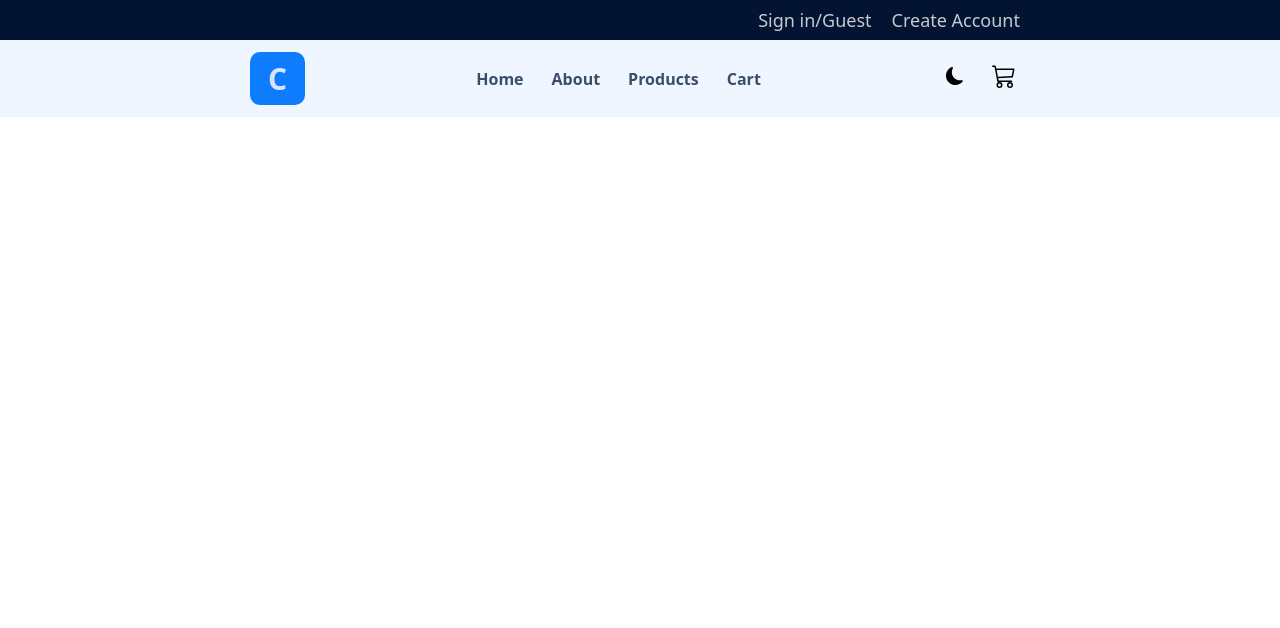
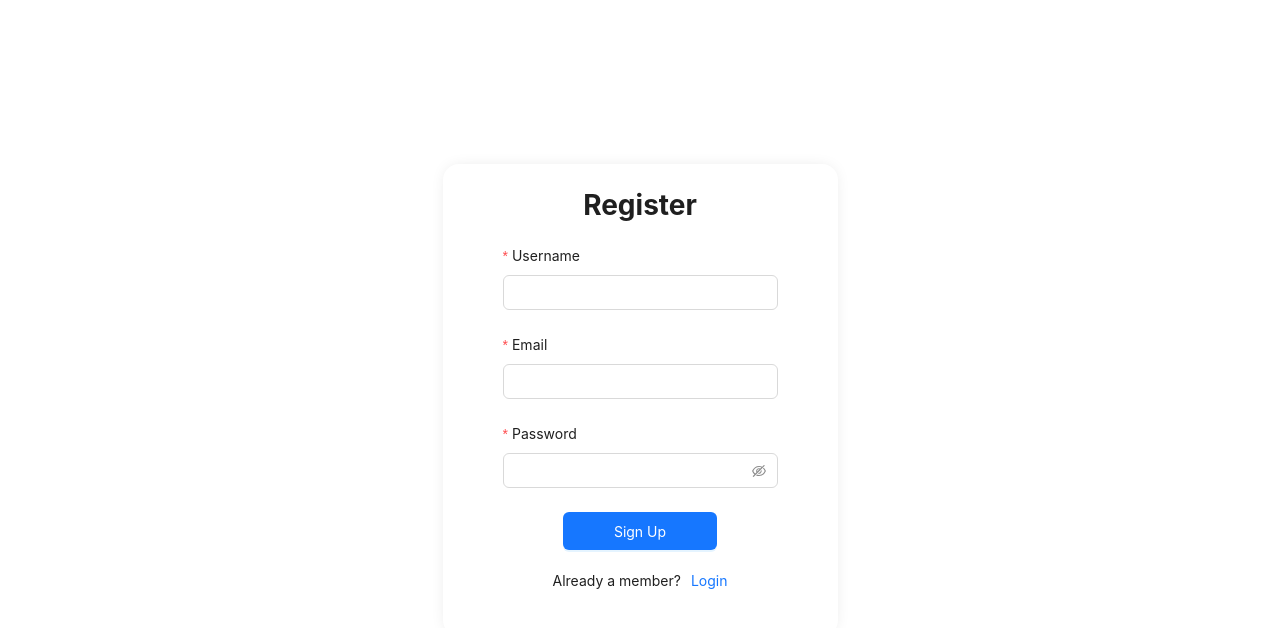
Before and after one commit to Zeel0721/Comfystore, a React (Vite) app in the folder React/: page /signup in a window 1280 px wide. Shown: the top 628 px of the page. Built offline with nearby package versions, Linux system fonts and the light colour scheme.

Commit message:
Created Login and Singup component

```diff
--- a/React/src/App.jsx
+++ b/React/src/App.jsx
@@ -1,14 +1,24 @@
-import { useState } from "react";
 import { Routes, Route } from "react-router-dom";
 import Navbar from "./Navbar";
 import Home from "./Store/Home";
+import About from "./Store/About";
+import Products from "./Store/Products";
+import Cart from "./Store/Cart";
+import Login from "./User/Login";
+import Signup from "./User/Signup";
 
 export default function App() {
   return (
     <>
-      <Navbar />
       <Routes>
-        <Route path="/" element={<Home />}></Route>
+        <Route path="/" element={<Navbar />}>
+          <Route index element={<Home />} />
+          <Route path="About" element={<About />} />
+          <Route path="Products" element={<Products />} />
+          <Route path="Cart" element={<Cart />} />
+        </Route>
+        <Route path="/login" element={<Login />} />
+        <Route path="/signup" element={<Signup />} />
       </Routes>
     </>
   );
--- a/React/src/Navbar.jsx
+++ b/React/src/Navbar.jsx
@@ -1,5 +1,5 @@
-import React from 'react'
-import { Link, NavLink } from 'react-router-dom'
+import React from "react";
+import { Link, NavLink, Outlet } from "react-router-dom";
 
 export default function Navbar() {
   return (
@@ -7,41 +7,83 @@ export default function Navbar() {
       <header className="login-nav">
         <div className="header-container">
           <div className="header-item">
-                    <a href=''>
-                        Sign in/Guest
-                    </a>
-                    <a href=''>
-                        Create Account
-                    </a>
+            <Link to="/login">Sign in/Guest</Link>
+            <Link to="signup">Create Account</Link>
           </div>
         </div>
       </header>
       <nav className="nav">
         <div className="nav-container">
           <div className="logo">
-                    <a className='nav-item' id='logo'>C</a>
+            <a className="nav-item" id="logo">
+              C
+            </a>
           </div>
           <div className="nav-links">
-                    <Link to='/' className='nav-item active' id='home'>Home</Link>
-                    <Link to='/about' className='nav-item' id='about'>About</Link>
-                    <Link to='/products' className='nav-item' id='products'>Products</Link>
-                    <Link to='/cart' className='nav-item' id='cart'>Cart</Link>
+            <Link to="/" className="nav-item active" id="home">
+              Home
+            </Link>
+            <Link to="/about" className="nav-item" id="about">
+              About
+            </Link>
+            <Link to="/products" className="nav-item" id="products">
+              Products
+            </Link>
+            <Link to="/cart" className="nav-item" id="cart">
+              Cart
+            </Link>
           </div>
           <div className="ui-links">
-                    <button className='nav-btn' id='toggle-theme'>
-                        <div className='toggle-theme' id='dark'>
-                            <svg stroke="currentColor" fill="currentColor" strokeWidth="0" viewBox="0 0 16 16" className="swap-off h-4 w-4" height="1em" width="1em" xmlns="http://www.w3.org/2000/svg"><path d="M6 .278a.768.768 0 0 1 .08.858 7.208 7.208 0 0 0-.878 3.46c0 4.021 3.278 7.277 7.318 7.277.527 0 1.04-.055 1.533-.16a.787.787 0 0 1 .81.316.733.733 0 0 1-.031.893A8.349 8.349 0 0 1 8.344 16C3.734 16 0 12.286 0 7.71 0 4.266 2.114 1.312 5.124.06A.752.752 0 0 1 6 .278z"></path></svg>
+            <button className="nav-btn" id="toggle-theme">
+              <div className="toggle-theme" id="dark">
+                <svg
+                  stroke="currentColor"
+                  fill="currentColor"
+                  strokeWidth="0"
+                  viewBox="0 0 16 16"
+                  className="swap-off h-4 w-4"
+                  height="1em"
+                  width="1em"
+                  xmlns="http://www.w3.org/2000/svg"
+                >
+                  <path d="M6 .278a.768.768 0 0 1 .08.858 7.208 7.208 0 0 0-.878 3.46c0 4.021 3.278 7.277 7.318 7.277.527 0 1.04-.055 1.533-.16a.787.787 0 0 1 .81.316.733.733 0 0 1-.031.893A8.349 8.349 0 0 1 8.344 16C3.734 16 0 12.286 0 7.71 0 4.266 2.114 1.312 5.124.06A.752.752 0 0 1 6 .278z"></path>
+                </svg>
               </div>
-                        <div className='toggle-theme' id='light'>
-                            <svg stroke="currentColor" fill="currentColor" strokeWidth="0" viewBox="0 0 16 16" className="swap-on h-4 w-4" height="1em" width="1em" xmlns="http://www.w3.org/2000/svg"><path d="M8 12a4 4 0 1 0 0-8 4 4 0 0 0 0 8zM8 0a.5.5 0 0 1 .5.5v2a.5.5 0 0 1-1 0v-2A.5.5 0 0 1 8 0zm0 13a.5.5 0 0 1 .5.5v2a.5.5 0 0 1-1 0v-2A.5.5 0 0 1 8 13zm8-5a.5.5 0 0 1-.5.5h-2a.5.5 0 0 1 0-1h2a.5.5 0 0 1 .5.5zM3 8a.5.5 0 0 1-.5.5h-2a.5.5 0 0 1 0-1h2A.5.5 0 0 1 3 8zm10.657-5.657a.5.5 0 0 1 0 .707l-1.414 1.415a.5.5 0 1 1-.707-.708l1.414-1.414a.5.5 0 0 1 .707 0zm-9.193 9.193a.5.5 0 0 1 0 .707L3.05 13.657a.5.5 0 0 1-.707-.707l1.414-1.414a.5.5 0 0 1 .707 0zm9.193 2.121a.5.5 0 0 1-.707 0l-1.414-1.414a.5.5 0 0 1 .707-.707l1.414 1.414a.5.5 0 0 1 0 .707zM4.464 4.465a.5.5 0 0 1-.707 0L2.343 3.05a.5.5 0 1 1 .707-.707l1.414 1.414a.5.5 0 0 1 0 .708z"></path></svg>
+              <div className="toggle-theme" id="light">
+                <svg
+                  stroke="currentColor"
+                  fill="currentColor"
+                  strokeWidth="0"
+                  viewBox="0 0 16 16"
+                  className="swap-on h-4 w-4"
+                  height="1em"
+                  width="1em"
+                  xmlns="http://www.w3.org/2000/svg"
+                >
+                  <path d="M8 12a4 4 0 1 0 0-8 4 4 0 0 0 0 8zM8 0a.5.5 0 0 1 .5.5v2a.5.5 0 0 1-1 0v-2A.5.5 0 0 1 8 0zm0 13a.5.5 0 0 1 .5.5v2a.5.5 0 0 1-1 0v-2A.5.5 0 0 1 8 13zm8-5a.5.5 0 0 1-.5.5h-2a.5.5 0 0 1 0-1h2a.5.5 0 0 1 .5.5zM3 8a.5.5 0 0 1-.5.5h-2a.5.5 0 0 1 0-1h2A.5.5 0 0 1 3 8zm10.657-5.657a.5.5 0 0 1 0 .707l-1.414 1.415a.5.5 0 1 1-.707-.708l1.414-1.414a.5.5 0 0 1 .707 0zm-9.193 9.193a.5.5 0 0 1 0 .707L3.05 13.657a.5.5 0 0 1-.707-.707l1.414-1.414a.5.5 0 0 1 .707 0zm9.193 2.121a.5.5 0 0 1-.707 0l-1.414-1.414a.5.5 0 0 1 .707-.707l1.414 1.414a.5.5 0 0 1 0 .707zM4.464 4.465a.5.5 0 0 1-.707 0L2.343 3.05a.5.5 0 1 1 .707-.707l1.414 1.414a.5.5 0 0 1 0 .708z"></path>
+                </svg>
               </div>
             </button>
-                    <button className='nav-btn' id='cart'>
-                        <svg stroke="currentColor" fill="currentColor" strokeWidth="0" viewBox="0 0 16 16" className="h-6 w-6" height="1em" width="1em" xmlns="http://www.w3.org/2000/svg"><path d="M0 1.5A.5.5 0 0 1 .5 1H2a.5.5 0 0 1 .485.379L2.89 3H14.5a.5.5 0 0 1 .49.598l-1 5a.5.5 0 0 1-.465.401l-9.397.472L4.415 11H13a.5.5 0 0 1 0 1H4a.5.5 0 0 1-.491-.408L2.01 3.607 1.61 2H.5a.5.5 0 0 1-.5-.5zM3.102 4l.84 4.479 9.144-.459L13.89 4H3.102zM5 12a2 2 0 1 0 0 4 2 2 0 0 0 0-4zm7 0a2 2 0 1 0 0 4 2 2 0 0 0 0-4zm-7 1a1 1 0 1 1 0 2 1 1 0 0 1 0-2zm7 0a1 1 0 1 1 0 2 1 1 0 0 1 0-2z"></path></svg>
+            <button className="nav-btn" id="cart">
+              <svg
+                stroke="currentColor"
+                fill="currentColor"
+                strokeWidth="0"
+                viewBox="0 0 16 16"
+                className="h-6 w-6"
+                height="1em"
+                width="1em"
+                xmlns="http://www.w3.org/2000/svg"
+              >
+                <path d="M0 1.5A.5.5 0 0 1 .5 1H2a.5.5 0 0 1 .485.379L2.89 3H14.5a.5.5 0 0 1 .49.598l-1 5a.5.5 0 0 1-.465.401l-9.397.472L4.415 11H13a.5.5 0 0 1 0 1H4a.5.5 0 0 1-.491-.408L2.01 3.607 1.61 2H.5a.5.5 0 0 1-.5-.5zM3.102 4l.84 4.479 9.144-.459L13.89 4H3.102zM5 12a2 2 0 1 0 0 4 2 2 0 0 0 0-4zm7 0a2 2 0 1 0 0 4 2 2 0 0 0 0-4zm-7 1a1 1 0 1 1 0 2 1 1 0 0 1 0-2zm7 0a1 1 0 1 1 0 2 1 1 0 0 1 0-2z"></path>
+              </svg>
             </button>
           </div>
         </div>
       </nav>
+      <section className="store-section">
+        <Outlet />
+      </section>
     </>
-  )
+  );
 }
--- /dev/null
+++ b/React/src/Store/About.jsx
@@ -0,0 +1,5 @@
+import React from "react";
+
+export default function About() {
+  return <div>About</div>;
+}
--- /dev/null
+++ b/React/src/Store/Cart.jsx
@@ -0,0 +1,5 @@
+import React from "react";
+
+export default function Cart() {
+  return <div>Cart</div>;
+}
--- /dev/null
+++ b/React/src/Store/Products.jsx
@@ -0,0 +1,5 @@
+import React from "react";
+
+export default function Products() {
+  return <div>Products</div>;
+}
--- a/React/src/User/Login.jsx
+++ b/React/src/User/Login.jsx
@@ -0,0 +1,62 @@
+import { Button, Form, Input } from "antd";
+import axios from "axios";
+import React from "react";
+import { Link } from "react-router-dom";
+
+export default function Login() {
+  const inputStyle = { width: "275px", height: "35px" };
+  const submit = async (e) => {
+    axios
+      .get("http://localhost:3000/user/login")
+      .then((value) => console.table(value));
+  };
+
+  return (
+    <div className="user-form">
+      <Form
+        name="login"
+        id="login-form"
+        onFinish={submit}
+        autoComplete="off"
+        layout="vertical"
+      >
+        <Form.Item className="login-header">
+          <h1>Login</h1>
+        </Form.Item>
+        <Form.Item
+          name="username"
+          label="Username"
+          rules={[
+            {
+              required: true,
+              message: "Please enter Username",
+            },
+          ]}
+        >
+          <Input style={inputStyle} />
+        </Form.Item>
+        <Form.Item
+          name="password"
+          label="Password"
+          rules={[
+            {
+              required: true,
+              message: "Please enter Password",
+            },
+          ]}
+        >
+          <Input.Password style={inputStyle} />
+        </Form.Item>
+        <Button id="login-btn" type="primary" htmlType="submit">
+          Login
+        </Button>
+        <Form.Item>
+          <span className="member-login">
+            Not a member yet?
+            <Link to="/signup">Register</Link>
+          </span>
+        </Form.Item>
+      </Form>
+    </div>
+  );
+}
--- /dev/null
+++ b/React/src/User/Signup.jsx
@@ -0,0 +1,86 @@
+import React from "react";
+import { Button, Form, Input } from "antd";
+import { Link } from "react-router-dom";
+import "../styles/user.css";
+import axios from "axios";
+
+export default function Signup() {
+  const submit = async (e) => {
+    await axios
+      .post("http://localhost:3000/user/signup", {
+        username: e.username,
+        email: e.email,
+        password: e.password,
+      })
+      .catch((error) => console.error(error));
+    document.getElementById("signup-form").reset();
+  };
+  const inputStyle = { width: "275px", height: "35px" };
+
+  return (
+    <div className="user-form">
+      <Form
+        name="signup"
+        id="signup-form"
+        layout="vertical"
+        onFinish={submit}
+        autoComplete="off"
+      >
+        <Form.Item className="signup-header">
+          <h1>Register</h1>
+        </Form.Item>
+        <Form.Item
+          name="username"
+          label="Username"
+          rules={[
+            {
+              required: true,
+              min: 3,
+              message: "Please enter a valid Username",
+            },
+          ]}
+          validateTrigger="onSubmit"
+        >
+          <Input style={inputStyle} />
+        </Form.Item>
+        <Form.Item
+          name="email"
+          label="Email"
+          rules={[
+            {
+              type: "email",
+              required: true,
+              message: "Please enter a valid Email",
+            },
+          ]}
+          validateTrigger="onSubmit"
+        >
+          <Input style={inputStyle} />
+        </Form.Item>
+        <Form.Item
+          name="password"
+          label="Password"
+          rules={[
+            {
+              required: true,
+              min: 8,
+              message: "Password must be at least 8 characters",
+            },
+          ]}
+          validateTrigger="onSubmit"
+        >
+          <Input.Password style={inputStyle} />
+        </Form.Item>
+        <Button id="signup-btn" type="primary" htmlType="submit">
+          Sign Up
+        </Button>
+        <Form.Item>
+          <span className="member-login">
+            Already a member?
+            <Link to="/login">Login</Link>
+          </span>
+        </Form.Item>
+      </Form>
+    </div>
+  );
+}
--- /dev/null
+++ b/React/src/styles/user.css
@@ -0,0 +1,38 @@
+*,
+*::before,
+*::after {
+  box-sizing: border-box;
+}
+body {
+  margin: 0;
+  height: 100vh;
+}
+.user-form {
+  display: flex;
+  flex-direction: column;
+  align-items: center;
+  box-shadow: 0 0 15px -3px rgb(0 0 0 /0.1);
+  border-radius: 1rem;
+  padding: 0 60px;
+}
+#signup-form,
+#login-form {
+  display: flex;
+  flex-direction: column;
+  align-items: center;
+}
+.signup-header {
+  margin-bottom: 0;
+}
+.member-login {
+  margin-block: 10px 0;
+  padding-block: 10px 20px;
+  display: flex;
+  column-gap: 10px;
+}
+#signup-btn,
+#login-btn {
+  display: flex;
+  align-items: center;
+  padding: 18px 50px;
+}
```
Lines whose indentation alone changed are shown as unchanged.
